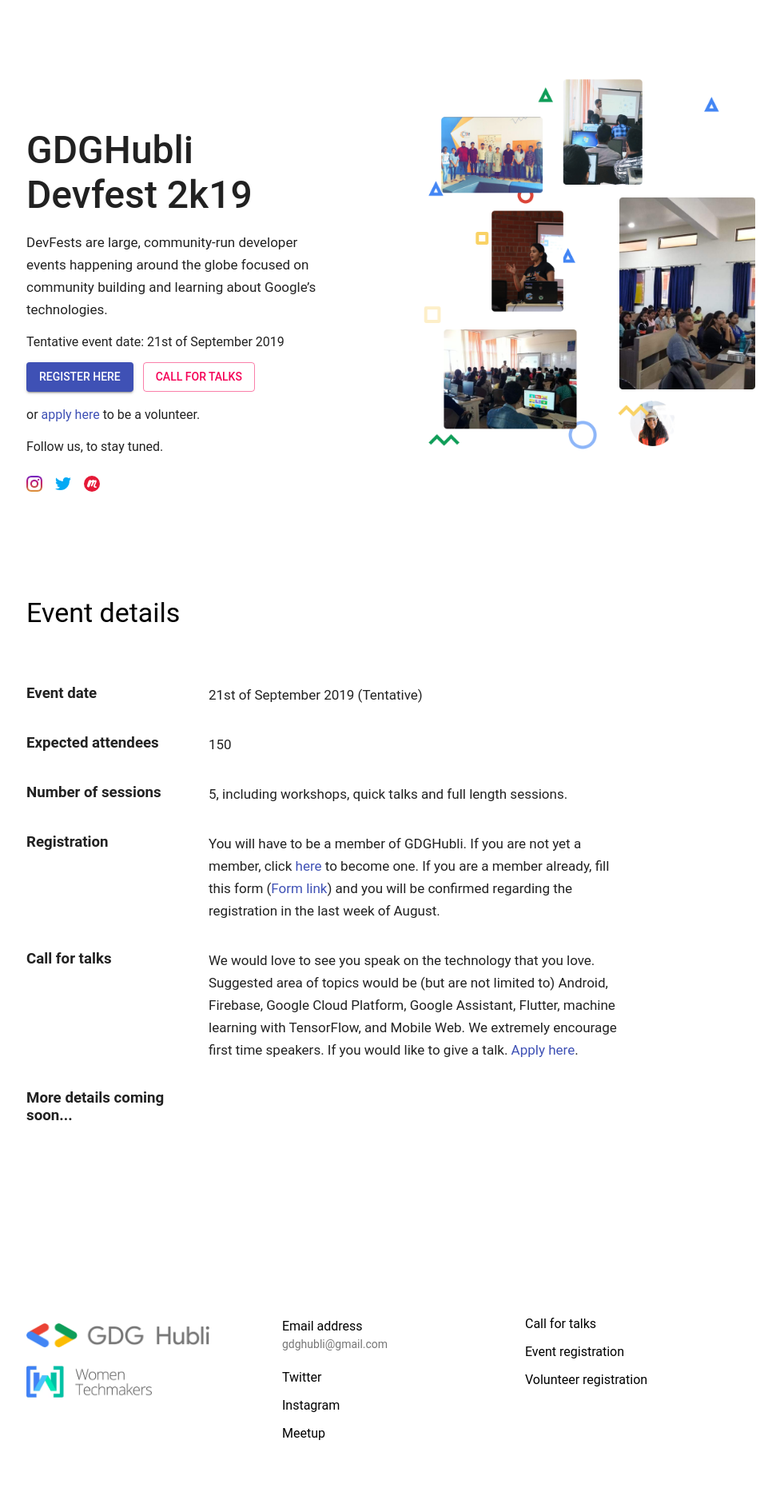
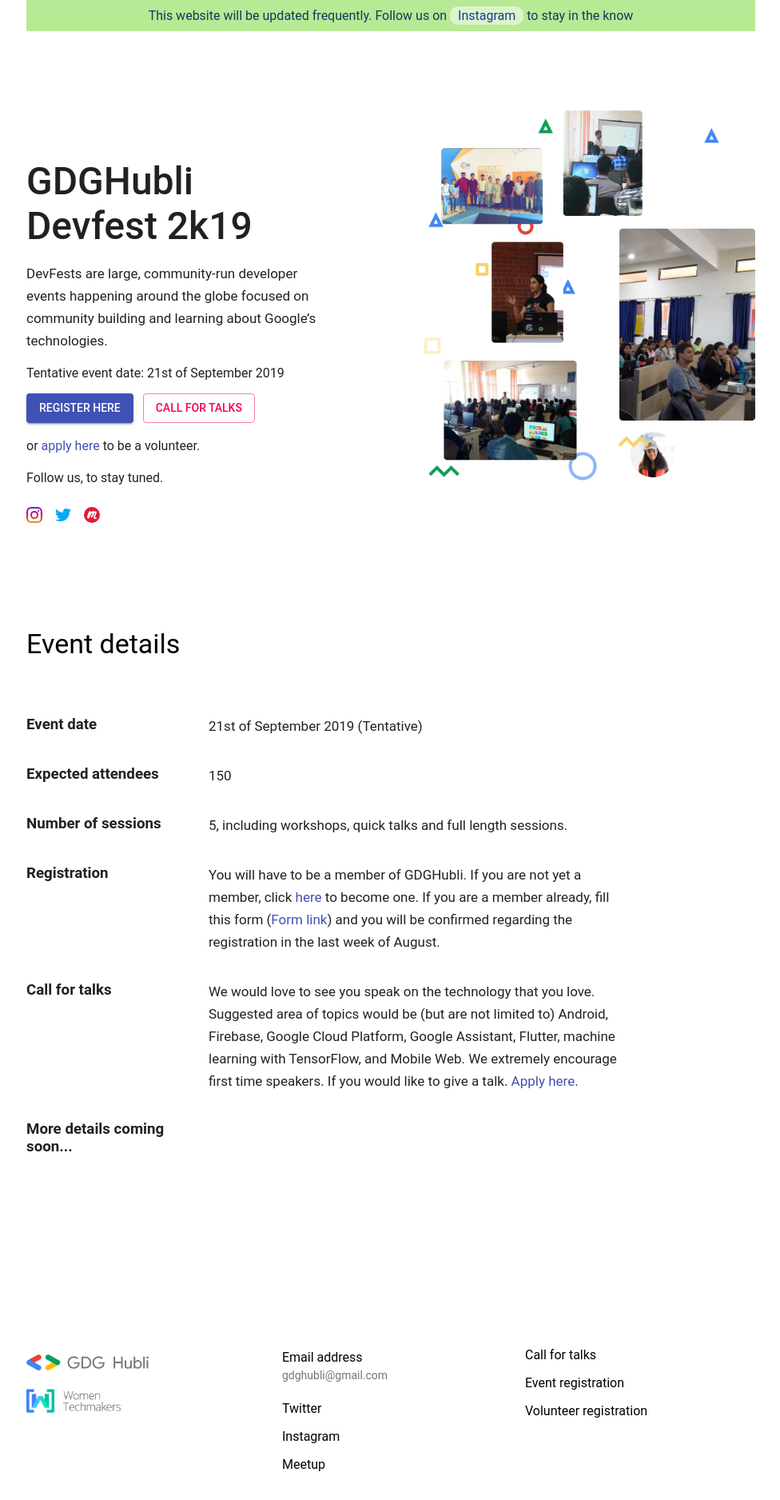
Before and after one commit to GDGHubli/devfest2k19, a React app in the folder website/: page / in a window 1280 px wide. Shown: the top 1876 px of the page at 80% size, without its empty margins (151-1127 px from the left). Built offline with nearby package versions, Linux system fonts and the light colour scheme; a web font is replaced by a local one.

Commit message:
Add a status top bar & update styles

```diff
--- a/website/App.js
+++ b/website/App.js
@@ -54,6 +54,13 @@
   paragraph: {
     fontSize: '17px',
     lineHeight: '28px'
+  },
+  notifyBar: {
+    width: '100%',
+    padding: '10px',
+    background: '#b8e994',
+    color: '#0a3d62',
+    textAlign: 'center'
   }
 });
 
@@ -71,6 +78,9 @@
 
   return (
     <Container maxWidth="md">
+      <div className={classes.notifyBar}>
+        This website will be updated frequently. Follow us on <a style={{textDecoration: 'none', padding: '2px 10px', borderRadius: '10px', backgroundColor: 'rgba(256,256,256,.5)', color: '#1e3799'}} href="https://instagram.com/gdghubli">Instagram</a> to stay in the know
+      </div>
       <Grid container component="main">
         <Grid item xs={12} sm={8} md={5} component={Paper} elevation={0} className={classes.heroLeft}>
           {/* <img height="30px" src="/assets/images/gdghubli-logo-wide-transparent.png" /> */}
@@ -212,8 +222,8 @@
       <footer>
         <Grid container component="main" style={{ padding: '50px 0' }}>
           <Grid item xs={12} sm={12} md={4} component={Paper} elevation={0} style={{ paddingTop: '30px', textAlign: 'left' }}>
-            <img height="30px" src="/assets/images/gdghubli-logo-wide-transparent.png" /> <br/><br/>
-            <img height="40px" src="/assets/images/wtm-wide.png" />
+            <img height="20px" src="/assets/images/gdghubli-logo-wide-transparent.png" /> <br/><br/>
+            <img height="30px" src="/assets/images/wtm-wide.png" />
           </Grid>
           <Grid item xs={12} sm={12} md={4} elevation={0}>
             <List>
--- a/website/index.scss
+++ b/website/index.scss
@@ -1,3 +1,7 @@
+* {
+  box-sizing: border-box;
+}
+
 body {
   margin: 0;
   font-family: "Google Sans", "Roboto", arial, sans-serif;
```
